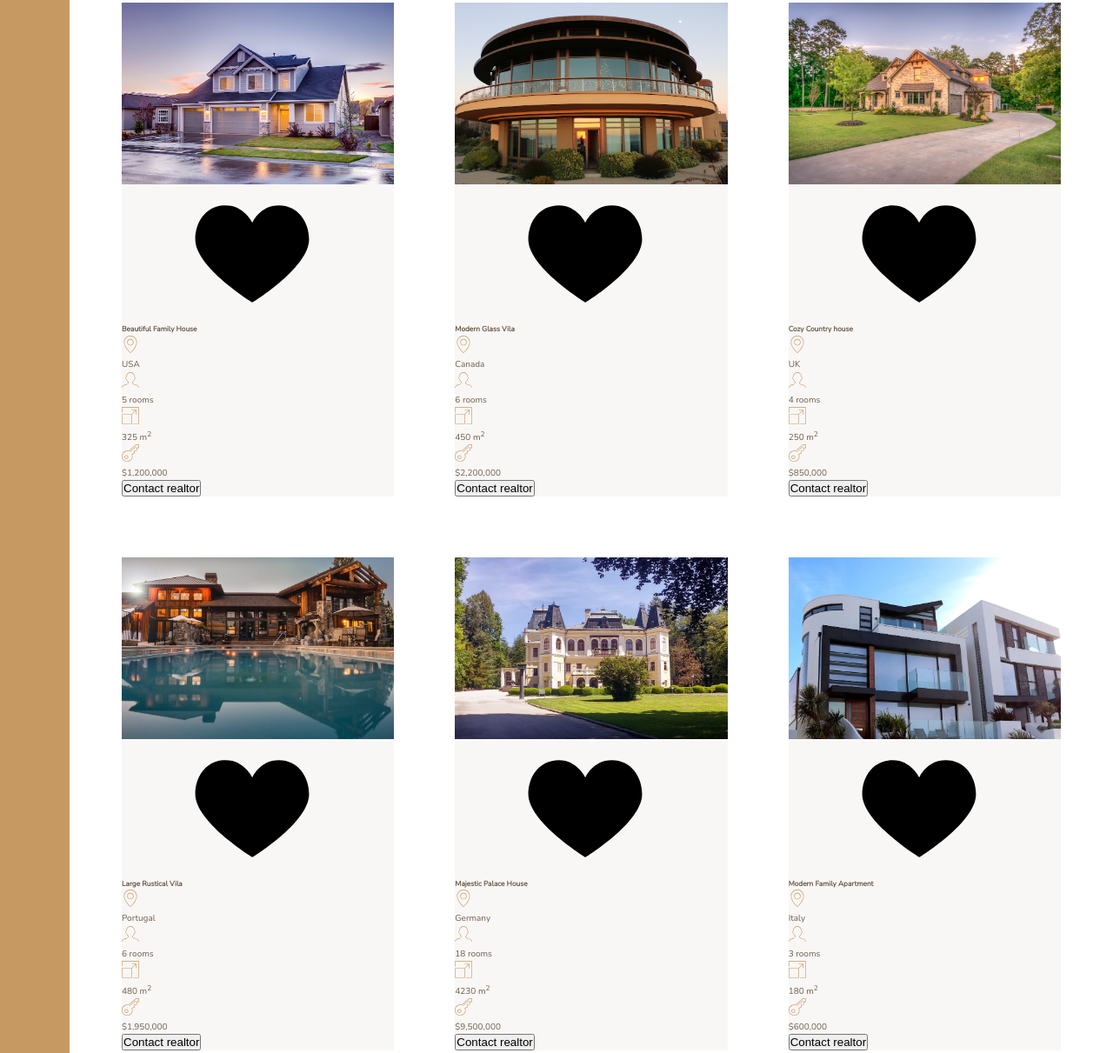
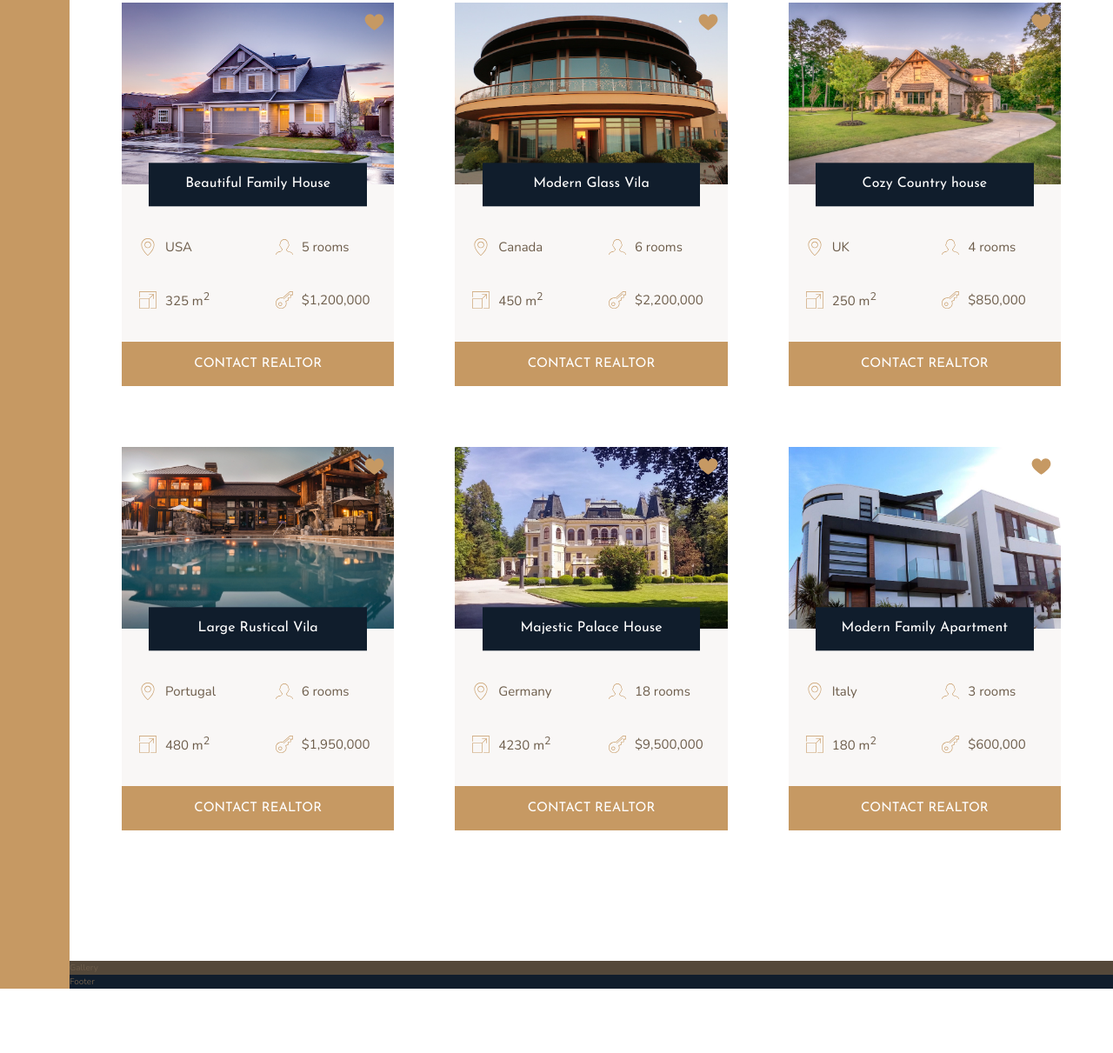
Before and after one commit to belie369/nexter, a website: page index.html in a window 1280 px wide. Shown: the part 1967-3178 px from the top of the page at 87% size. After the commit the page ends 3104 px from the top, so only its background shows below. Drawn offline with nearby package versions, Linux system fonts and the light colour scheme.

Commit message:
Added additional class name for button in home card, Changed button class name from cta to btn; Styled home cards.

```diff
--- a/index.html
+++ b/index.html
@@ -121,7 +121,7 @@
                 </svg>
                 <p>$1,200,000</p>
             </div>
-            <button class="cta">Contact realtor</button>
+            <button class="btn home__btn">Contact realtor</button>
         </div>
         <div class="home">
             <img src="./img/house-2.jpeg" alt="House 2" class="home__img">
@@ -153,7 +153,7 @@
                 </svg>
                 <p>$2,200,000</p>
             </div>
-            <button class="cta">Contact realtor</button>
+            <button class="btn home__btn">Contact realtor</button>
         </div>
         <div class="home">
             <img src="./img/house-3.jpeg" alt="House 3" class="home__img">
@@ -185,7 +185,7 @@
                 </svg>
                 <p>$850,000</p>
             </div>
-            <button class="cta">Contact realtor</button>
+            <button class="btn home__btn">Contact realtor</button>
         </div>
         <div class="home">
             <img src="./img/house-4.jpeg" alt="House 4" class="home__img">
@@ -217,7 +217,7 @@
                 </svg>
                 <p>$1,950,000</p>
             </div>
-            <button class="cta">Contact realtor</button>
+            <button class="btn home__btn">Contact realtor</button>
         </div>
         <div class="home">
             <img src="./img/house-5.jpeg" alt="House 5" class="home__img">
@@ -249,7 +249,7 @@
                 </svg>
                 <p>$9,500,000</p>
             </div>
-            <button class="cta">Contact realtor</button>
+            <button class="btn home__btn">Contact realtor</button>
         </div>
         <div class="home">
             <img src="./img/house-6.jpeg" alt="House 6" class="home__img">
@@ -281,7 +281,7 @@
                 </svg>
                 <p>$600,000</p>
             </div>
-            <button class="cta">Contact realtor</button>
+            <button class="btn home__btn">Contact realtor</button>
         </div>
 
     </section>
--- a/sass/_homes.scss
+++ b/sass/_homes.scss
@@ -9,29 +9,71 @@
 }
 
 .home {
+	display: grid;
+	grid-template-columns: repeat(2, 1fr);
+	row-gap: 3.5rem;
 	background-color: $color-grey-light-1;
 
 	&__img {
 		width: 100%;
+		grid-row: 1 / 2;
+		grid-column: 1 / -1;
+		z-index: 1;
 	}
 
 	&__like {
+		grid-row: 1 / 2;
+		grid-column: 2 / 3;
+		justify-self: end;
+		margin: 1rem;
+		fill: $color-primary;
+		height: 2.5rem;
+		width: 2.5rem;
+		z-index: 2;
 	}
 
 	&__name {
+		grid-row: 1 / 2;
+		grid-column: 1 / -1;
+		justify-self: center;
+		align-self: end;
+		padding: 1.25rem;
+		width: 80%;
+		background-color: $color-secondary;
+		color: #fff;
+		font-family: $font-display;
+		font-size: 1.6rem;
+		font-weight: 400;
+		text-align: center;
+		transform: translateY(50%);
+		z-index: 3;
+	}
+
+	&__location,
+	&__rooms {
+		margin-top: 2.5rem;
 	}
 
 	&__location,
 	&__rooms,
 	&__area,
 	&__price {
+		display: flex;
+		align-items: center;
+		// gap: 1rem;
+
+		margin-left: 2rem;
+		font-size: 1.5rem;
+
 		svg {
+			margin-right: 1rem;
 			fill: $color-primary;
 			height: 2rem;
 			width: 2rem;
 		}
+	}
 
-		p {
-		}
+	&__btn {
+		grid-column: 1 / -1;
 	}
 }
```
Also changed, not shown: css/style.comp.css, css/style.css, css/style.prefix.css.
